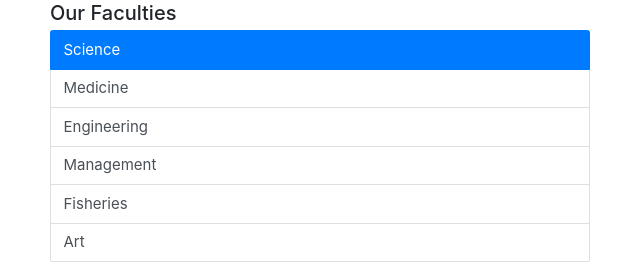
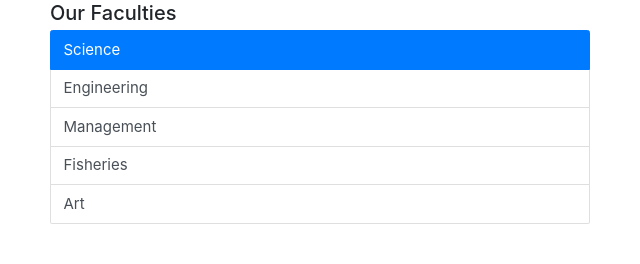
Before and after one commit to PasinduRashmika/git-test, a plain HTML site: page index.html in a window 1280 px wide. Shown: the part 849-1113 px from the top of the page, 0-640 px from the left. Drawn offline with nearby package versions, Linux system fonts and the light colour scheme.

Commit message:
medicine fac removed

```diff
--- a/index.html
+++ b/index.html
@@ -70,7 +70,6 @@
             <button type="button" class="list-group-item list-group-item-action active" aria-current="true">
                 Science
             </button>
-            <button type="button" class="list-group-item list-group-item-action">Medicine</button>
             <button type="button" class="list-group-item list-group-item-action">Engineering</button>
             <button type="button" class="list-group-item list-group-item-action">Management</button>
             <button type="button" class="list-group-item list-group-item-action">Fisheries</button>
```
